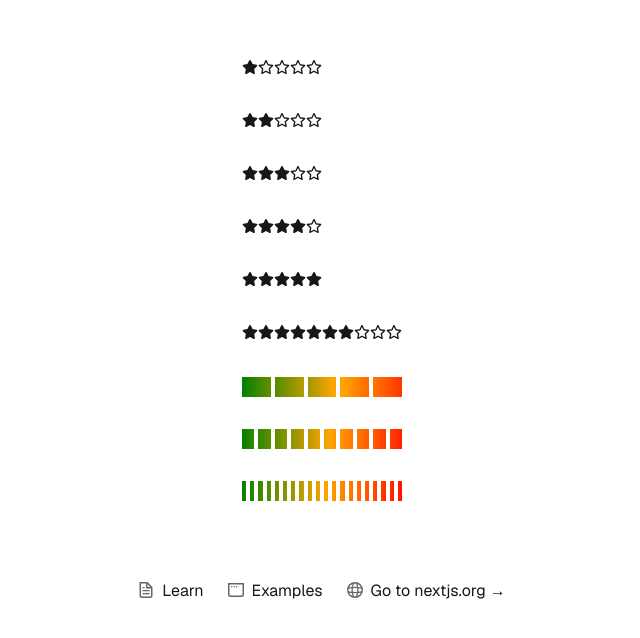
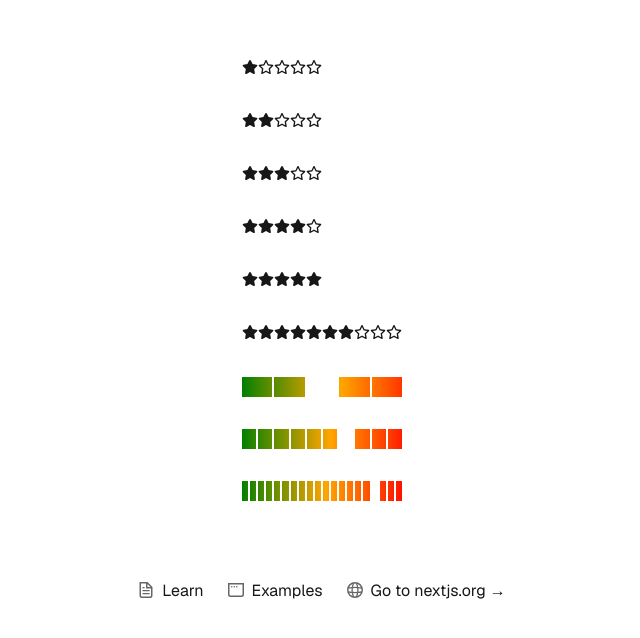
Before and after one commit to norgeous/ajbell-miniapp, a Next.js app: page / in a window 1280 px wide. Shown: the part 120-758 px from the top of the page, without its empty margins (318-958 px from the left). Built offline with nearby package versions, Linux system fonts and the light colour scheme.

Commit message:
GradientRating: show selected value

```diff
--- a/app/page.tsx
+++ b/app/page.tsx
@@ -13,9 +13,9 @@ export default function Home() {
         <StarRating value={4} />
         <StarRating value={5} />
         <StarRating value={7} max={10} />
-        <GradientRating max={5}/>
-        <GradientRating />
-        <GradientRating max={20}/>
+        <GradientRating value={3} max={5} />
+        <GradientRating value={7} />
+        <GradientRating value={17} max={20} />
         {/*
         <Image
           className={styles.logo}
--- a/components/GradientRating/index.tsx
+++ b/components/GradientRating/index.tsx
@@ -1,10 +1,10 @@
 'use client';
 
-import styled from 'styled-components';
+import styled, { css } from 'styled-components';
 
 const Wrap = styled.div`
   display: flex;
-  gap: 4px;
+  gap: 2px;
 `;
 
 const Piece = styled.span`
@@ -13,14 +13,16 @@ const Piece = styled.span`
   background-image: linear-gradient(to right, green, orange, red);
   background-size: ${({ max }) => max * 100}%;
   background-position: ${({ index, max }) => (100 / max) * index}%;
-  background: ;
+  ${({ selected }) => selected && css`
+    background: white;
+  `}
 `;
 
-const GradientRating = ({ max = 10 }) => {
+const GradientRating = ({ max = 10, value }) => {
   return (
     <Wrap>
       {Array.from({ length: max }, (_, k) => (
-        <Piece key={k} index={k} max={max} />
+        <Piece key={k} index={k} max={max} selected={value === k+1}/>
       ))}
     </Wrap>
   );
```
